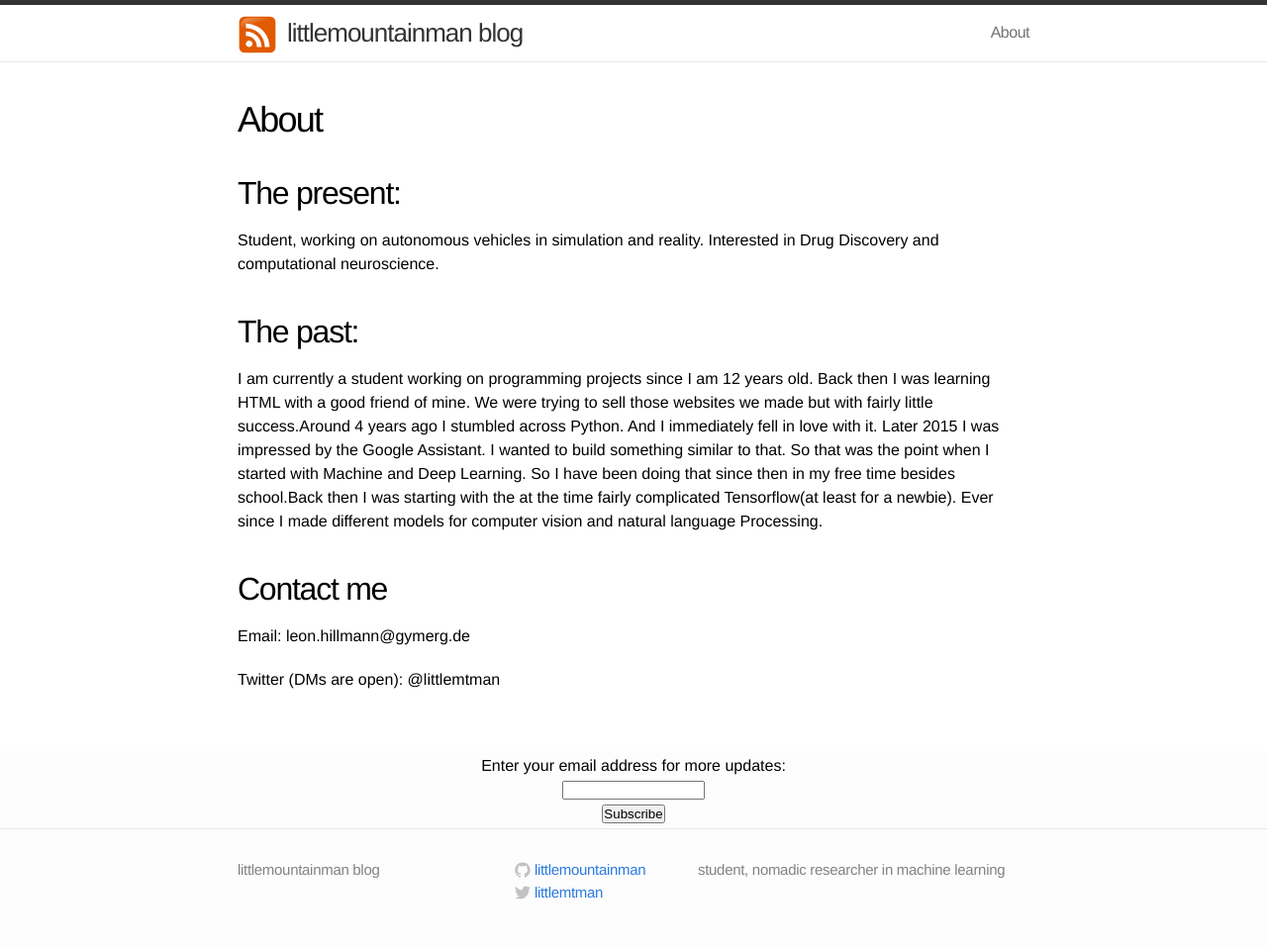
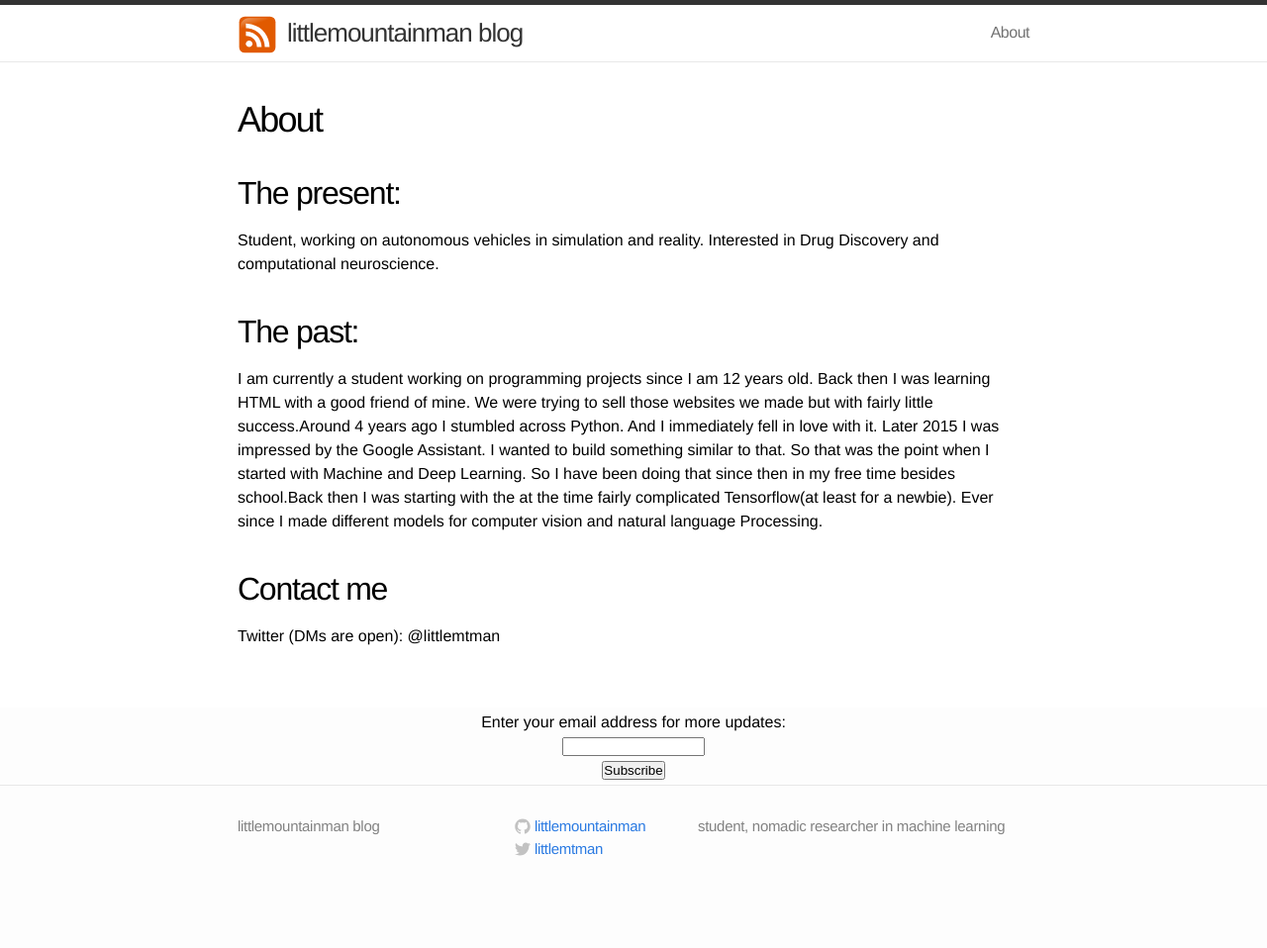
Before and after one commit to littlemountainman/littlemountainman.github.io, a Jekyll site: the page built from about.md, in a window 1280 px wide. Shown: the whole page at 99% size. Built offline with Jekyll 4.4.1, drawn with Linux system fonts in a browser that asks for light colours; after the commit the page ends 914 px from its top, so only the background shows below that.

Commit message:
Update about.md

```diff
--- a/about.md
+++ b/about.md
@@ -13,6 +13,5 @@ So I have been doing that since then in my free time besides school.Back then I
 
 ## Contact me
 
-Email: leon.hillmann@gymerg.de
 
 Twitter (DMs are open): @littlemtman
```
